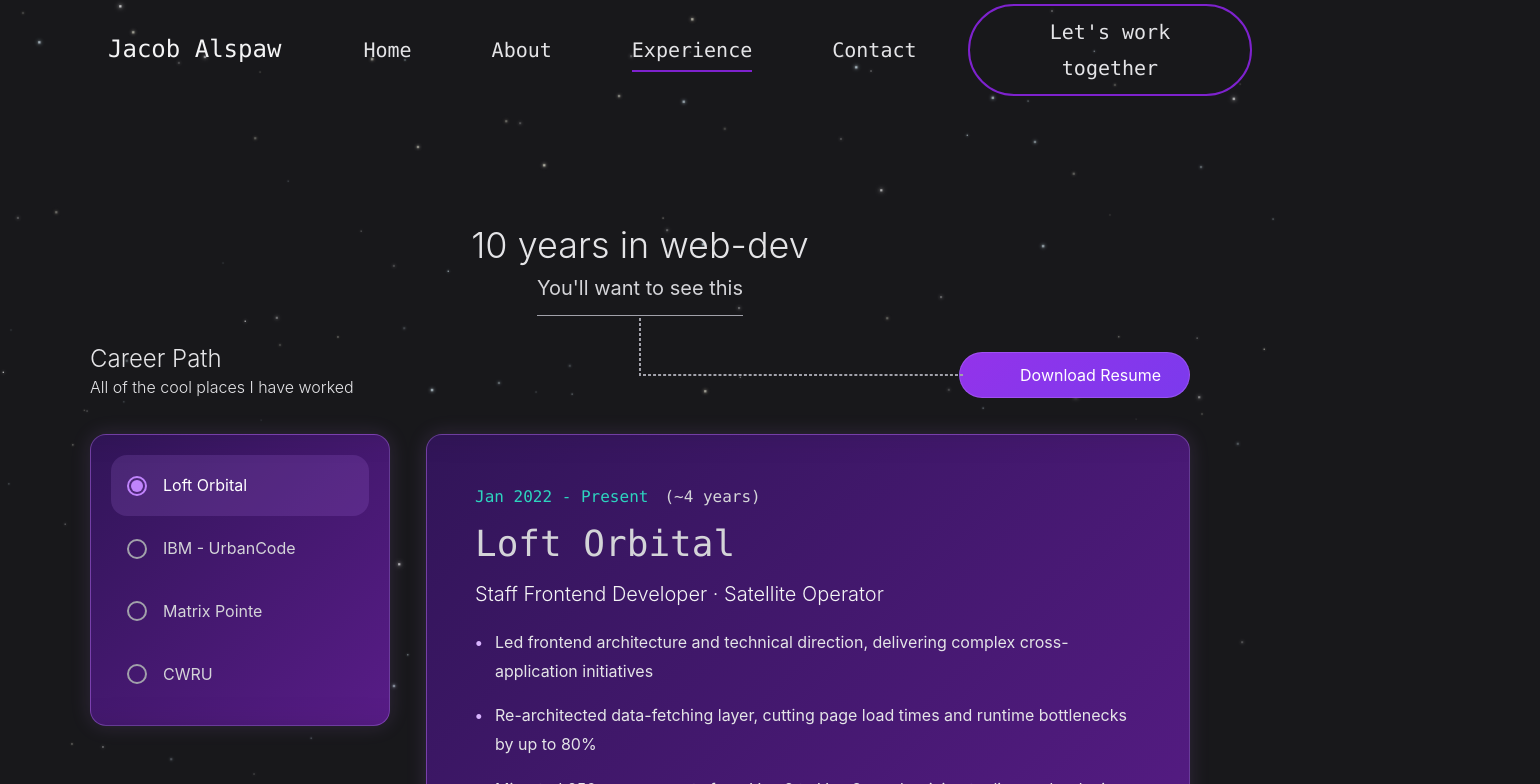
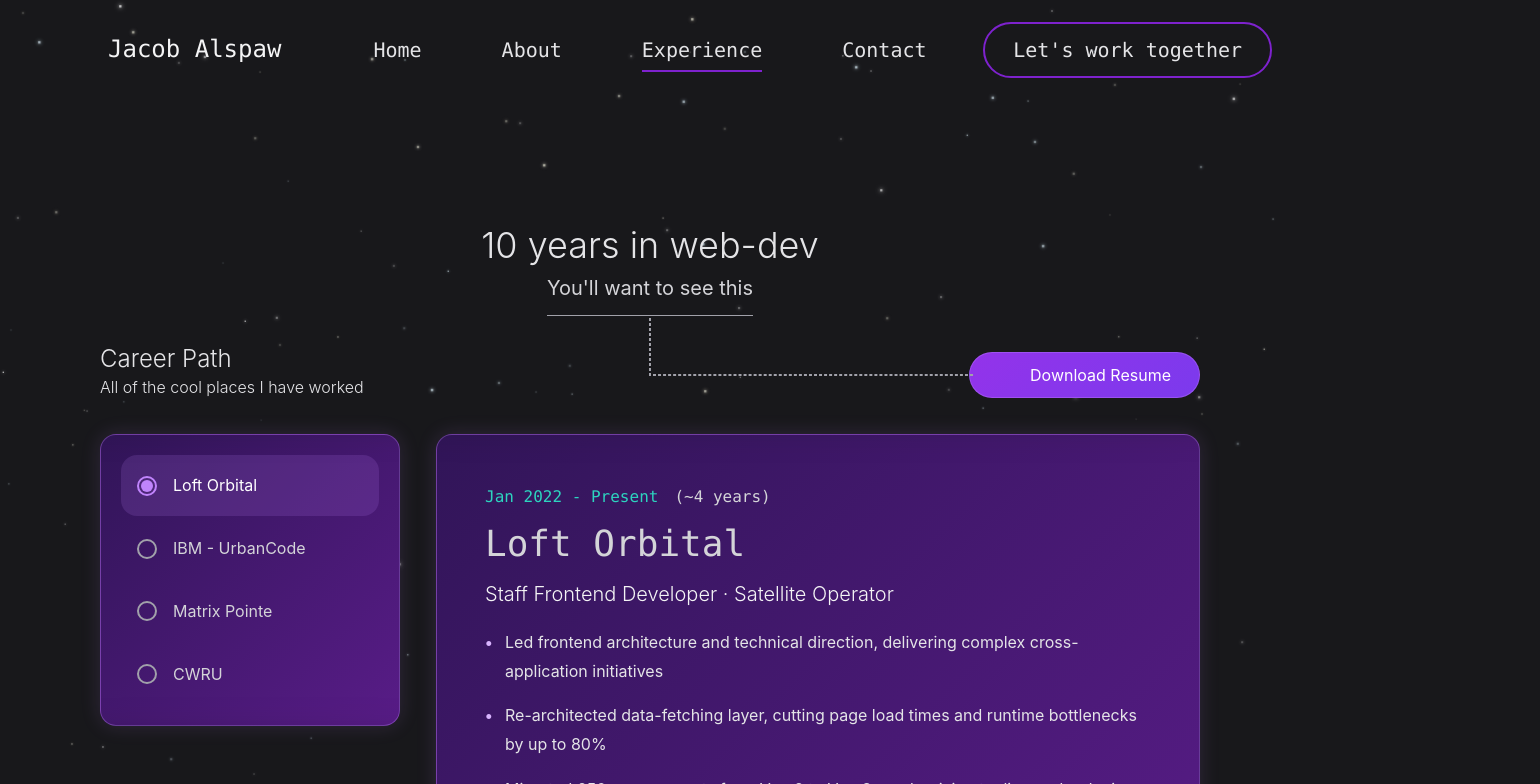
Before and after one commit to jaa134/My-Website-v3, a Vue app: page /experience in a window 1280 px wide. Shown: the top 784 px of the page, 1540 px wide, since content can reach past the window. Built offline with nearby package versions, Linux system fonts and the light colour scheme.

Commit message:
style: improve page transitions by setting page height

```diff
--- a/src/App.vue
+++ b/src/App.vue
@@ -18,6 +18,8 @@
 
 <style scoped>
   .app {
+    --app-header-height: 100px;
+
     display: flex;
     flex-direction: column;
     min-height: 100%;
--- a/src/components/layout/AppBody.vue
+++ b/src/components/layout/AppBody.vue
@@ -25,6 +25,7 @@
     display: flex;
     align-items: flex-start;
     justify-content: center;
+    min-height: calc(100vh - var(--app-header-height));
   }
 
   .router-loading-container {
--- a/src/components/layout/AppHeader.vue
+++ b/src/components/layout/AppHeader.vue
@@ -91,8 +91,8 @@
     display: flex;
     justify-content: center;
     align-items: center;
-    height: 100px;
-    min-height: 100px;
+    height: var(--app-header-height);
+    min-height: var(--app-header-height);
     border-bottom: 1px solid v-bind('appHeaderStyles.borderBottomColor');
     background-color: v-bind('appHeaderStyles.backgroundColor');
     backdrop-filter: v-bind('appHeaderStyles.backdropFilter');
--- a/src/components/views/about/HobbiesView.vue
+++ b/src/components/views/about/HobbiesView.vue
@@ -182,6 +182,7 @@
 
   .slides-placeholder {
     position: relative;
+    contain: layout;
     width: 100%;
     height: var(--slide-height);
   }
--- a/src/components/views/experience/AchievementsView.vue
+++ b/src/components/views/experience/AchievementsView.vue
@@ -200,6 +200,7 @@
 
   .slides-placeholder {
     position: relative;
+    contain: layout;
     width: 100%;
     height: var(--slide-height);
   }
--- a/src/styles/common/base.css
+++ b/src/styles/common/base.css
@@ -1,8 +1,8 @@
 html {
   width: 100%;
   height: 100%;
-  overflow-x: hidden;
   overscroll-behavior: none;
+  min-width: 1300px;
 }
 
 body {
```
